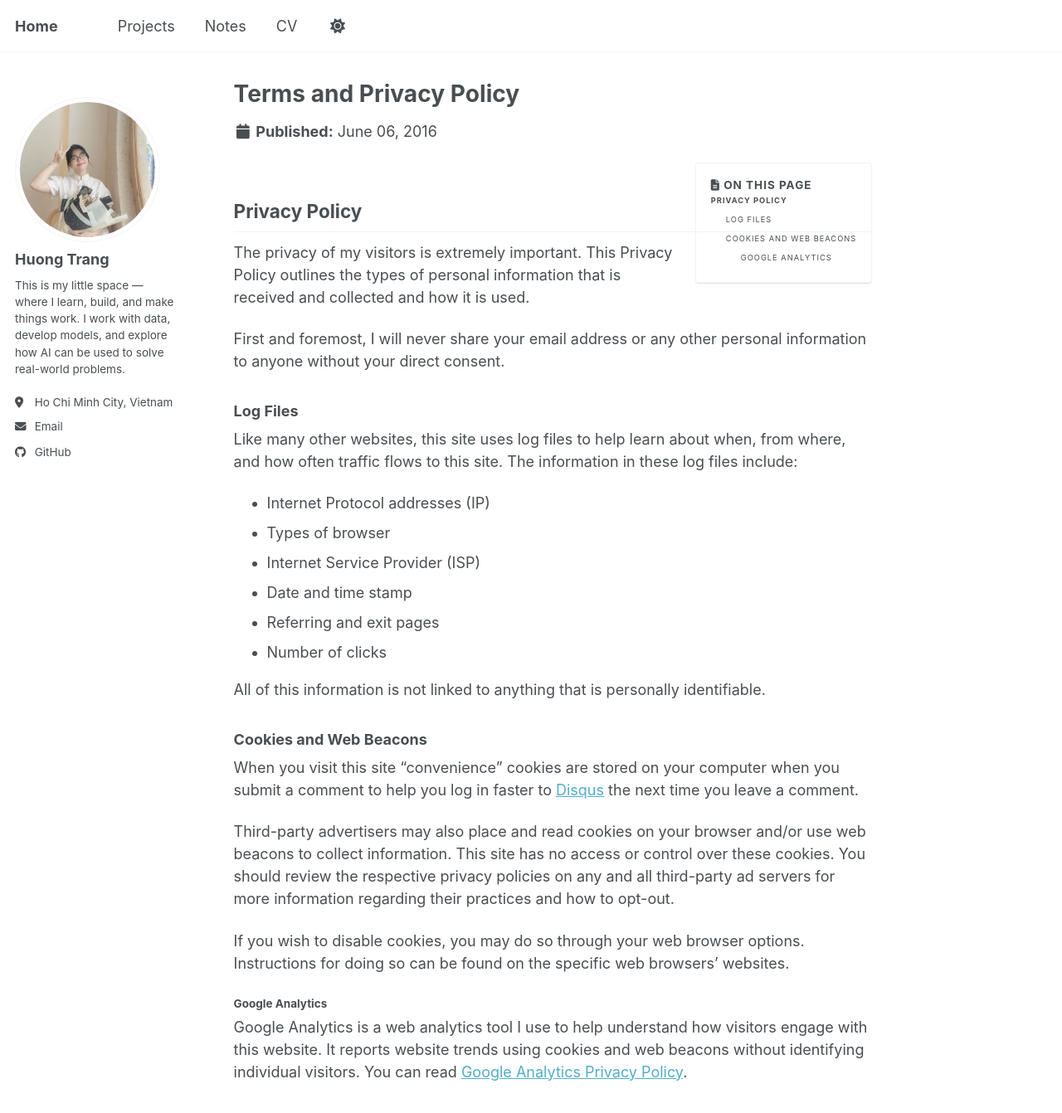
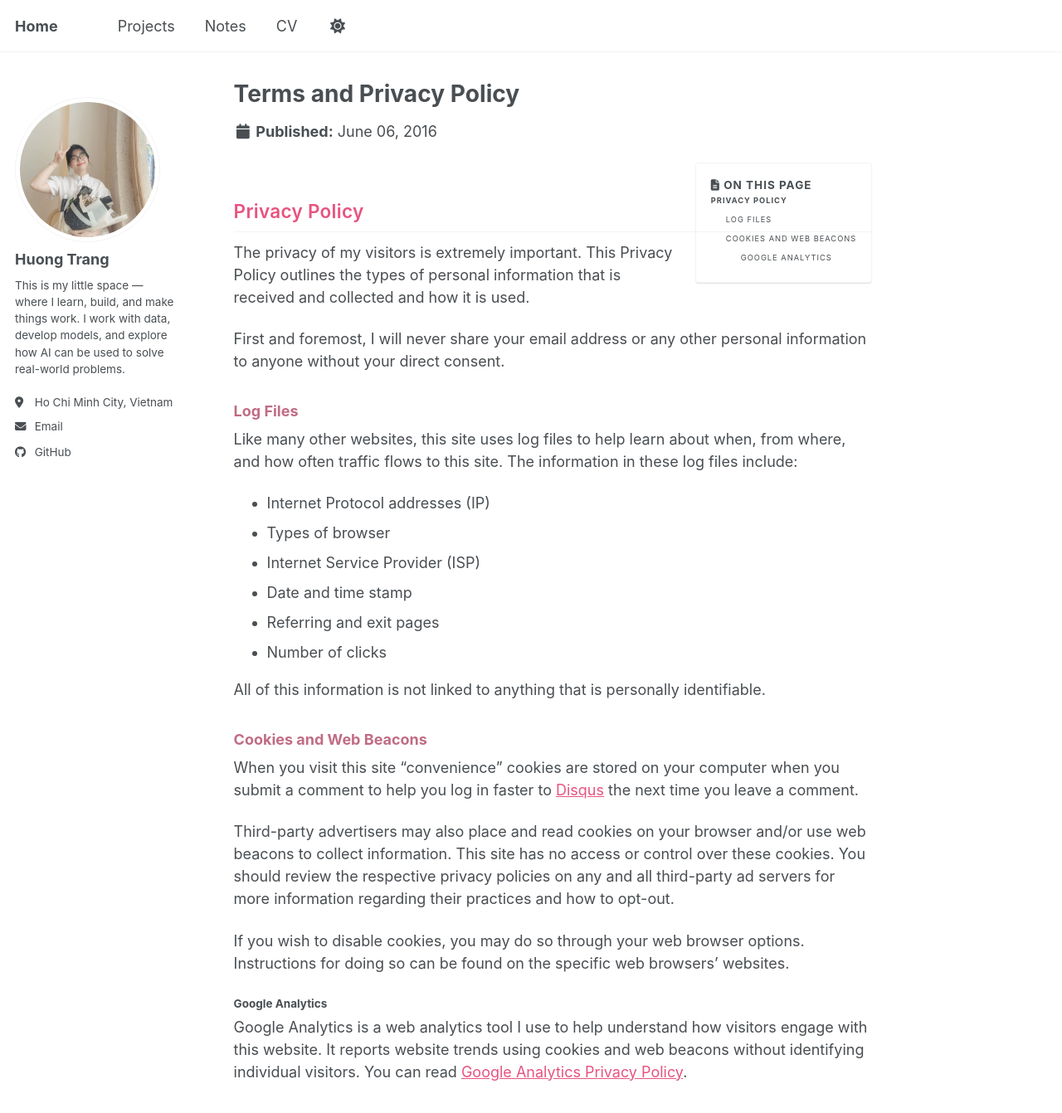
Before and after one commit to HuongTrangDo/huongtrangdo.github.io, a Jekyll site: the page built from _pages/terms.md, in a window 1280 px wide and 1400 px high. Shown: the top 1342 px of the window at 83% size. Built offline with Jekyll 4.4.1, drawn with Linux system fonts in a browser that asks for light colours; a script bundle is joined from its source files by our own code; library files that are not in the unit come from our copies.

Commit message:
Update main.scss

```diff
--- a/assets/css/main.scss
+++ b/assets/css/main.scss
@@ -41,3 +41,23 @@
     "vendor/font-awesome/solid",
     "vendor/font-awesome/brands"
 ;
+
+/* Custom styles */
+.page__content h2 {
+  color: #e75480 !important;
+  font-weight: 600;
+  letter-spacing: 0.3px;
+}
+
+.page__content h3 {
+  color: #c06c84;
+}
+
+a {
+  color: #e75480;
+  transition: 0.2s;
+}
+
+a:hover {
+  color: #ff85a2;
+}
```
